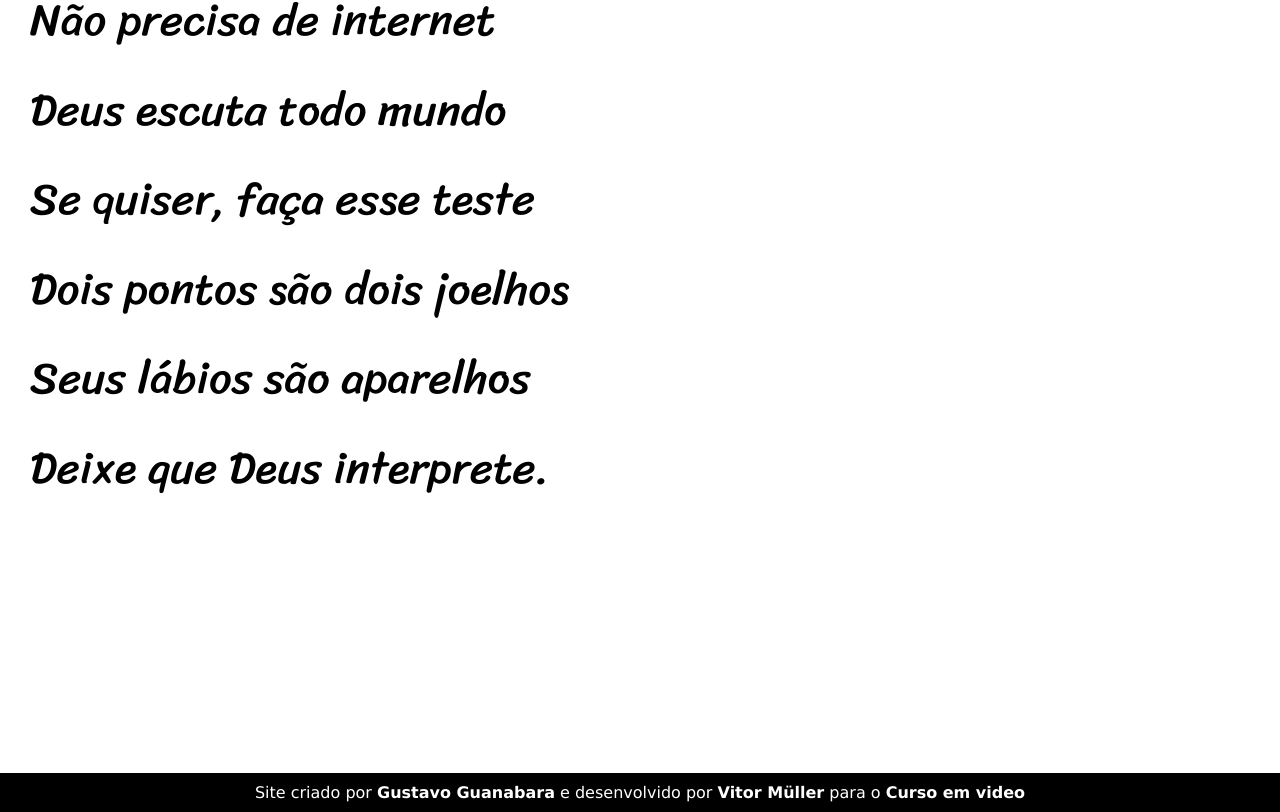
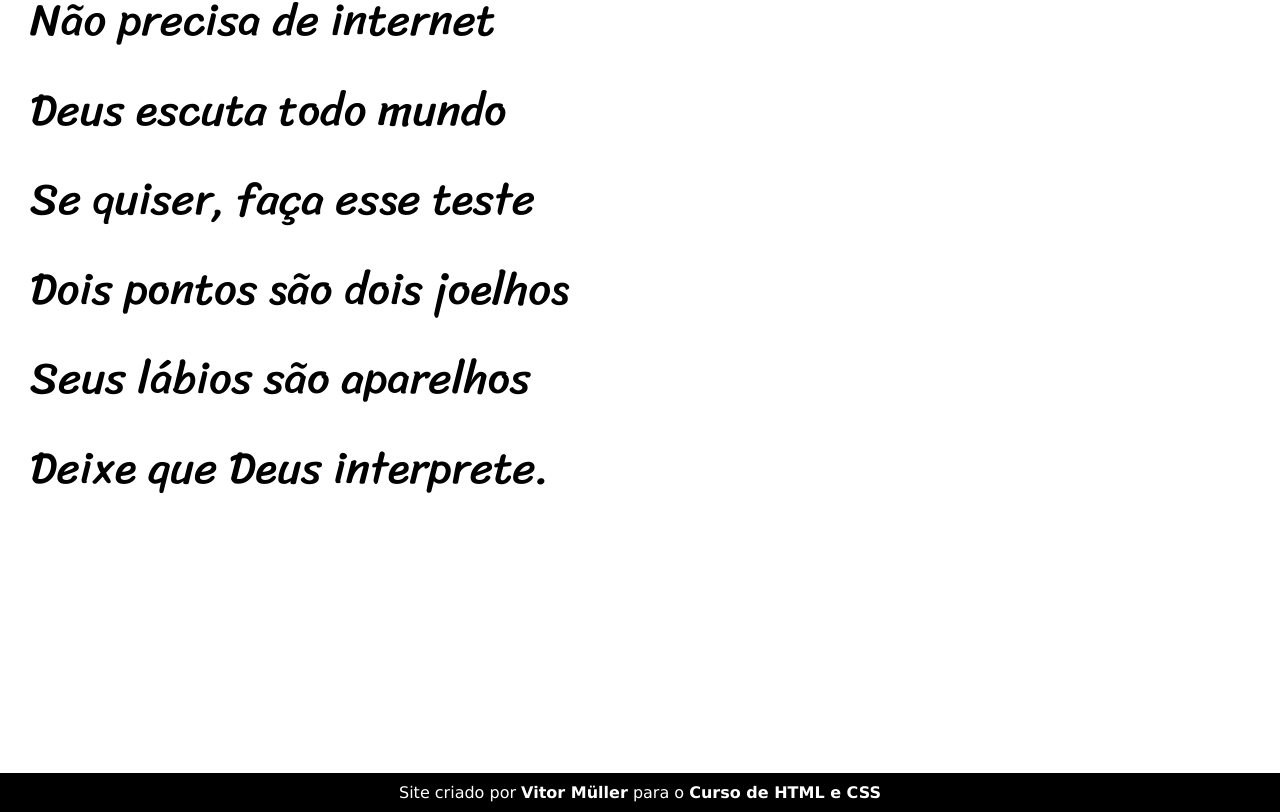
Before and after one commit to vitox013/cordel-project, a plain HTML site: page index.html in a window 1280 px wide. Shown: the part 5255-6067 px from the top of the page. Drawn offline with Linux system fonts and the light colour scheme.

Commit message:
footer update

```diff
--- a/index.html
+++ b/index.html
@@ -87,7 +87,7 @@
         </p>
     </section>
     <footer>
-        <p>Site criado por <a href="https://gustavoguanabara.github.io/" target="_blank">Gustavo Guanabara</a> e desenvolvido por <a href="https://github.com/vitox013" target="_blank">Vitor Müller</a> para o <a href="https://www.cursoemvideo.com/" target="_blank">Curso em video</a></p>
+        <p>Site criado por <a href="https://github.com/vitox013" target="_blank">Vitor Müller</a> para o <a href="https://www.cursoemvideo.com/" target="_blank">Curso de HTML e CSS</a></p>
     </footer>
 </body>
 </html>
```
